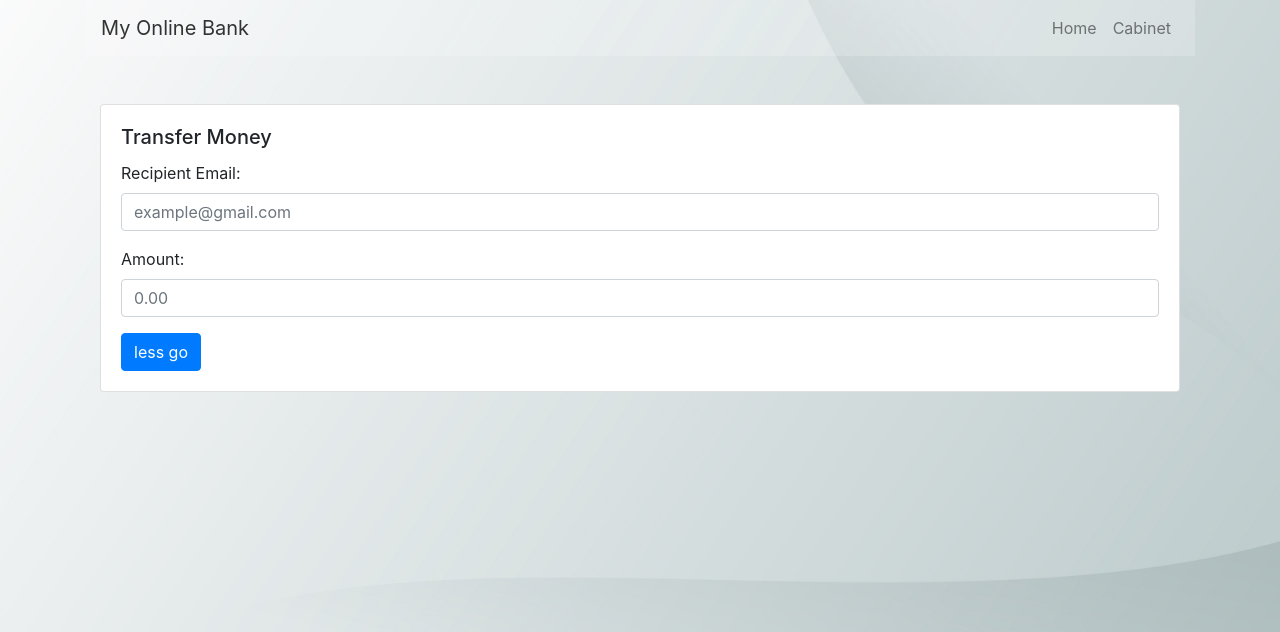
After one commit to BillShalker/PrimitiveBanking, a Django app: page /transfer/ in a window 1280 px wide. The commit adds this page. Shown: the top 632 px of the page. Run offline with Django 5.2, Linux system fonts and the light colour scheme; some libraries are stand-ins or nearby versions.

Commit message:
transfer added

```diff
--- a/banking/urls.py
+++ b/banking/urls.py
@@ -7,4 +7,6 @@ urlpatterns = [
     path('create_account/', views.create_account, name='create_account'),
     path('success_account/', views.success_account, name='success_account'),
     path('cabinet/', views.cabinet, name='cabinet'),
+    path('transfer/', views.transfer, name='transfer'),
+    path('success_transfer/', views.success_transfer, name='success_transfer'),
 ]
--- a/banking/views.py
+++ b/banking/views.py
@@ -1,7 +1,8 @@
 from django.shortcuts import render, redirect
 from django.contrib.auth import authenticate, login
 from django.contrib import messages
-from .forms import CreateAccountForm, LoginForm
+from .forms import CreateAccountForm, LoginForm, PaymentForm
+from django.db import transaction, connection
 from .models import Account, User
 
 
@@ -10,6 +11,8 @@ def home(request):
 
 
 def logining(request):
+    if request.user.is_authenticated:
+        return redirect('cabinet')
     if request.method == 'POST':
         form = LoginForm(request.POST)
         if form.is_valid():
@@ -35,14 +38,18 @@ def create_account(request):
                 messages.error(request, 'User with this email already exists.')
                 return render(request, 'banking/create_account.html', {'form': form})
             # Создаем пользователя
-            user = User.objects.create_user(username=form.cleaned_data['email'].lower(), email=form.cleaned_data['email'],
-                                            password=form.cleaned_data['password'])
+            else:
+                user = User.objects.create_user(username=form.cleaned_data['email'].lower(),
+                                                email=form.cleaned_data['email'],
+                                                password=form.cleaned_data['password'],
+                                                first_name=form.cleaned_data['first_name'],
+                                                last_name=form.cleaned_data['last_name'])
 
-            # Создаем запись в таблице Account
-            account = Account.objects.create(user=user)
+                # Создаем запись в таблице Account
+                account = Account.objects.create(user=user)
 
-            # Перенаправляем на страницу успеха
-            return redirect('success_account')
+                # Перенаправляем на страницу успеха
+                return redirect('success_account')
         else:
             messages.error(request, 'Invalid data.')
     return render(request, 'banking/create_account.html')
@@ -53,6 +60,8 @@ def success_account(request):
 
 
 def cabinet(request):
+    if not request.user.is_authenticated:
+        return redirect('login')
     # Получаем объект пользователя из запроса
     auth_user = request.user
 
@@ -64,3 +73,24 @@ def cabinet(request):
 
     # Передаем информацию об аккаунте в контекст шаблона
     return render(request, 'banking/cabinet.html', {'auth_user': auth_user, 'account': account})
+
+
+@transaction.atomic
+def transfer(request):
+    if request.method == 'POST':
+        form = PaymentForm(request.POST)
+        if form.is_valid():
+            recipient = form.cleaned_data['email']
+            amount = form.cleaned_data['amount']
+            if User.objects.filter(username=recipient).exists():
+                account = Account.objects.get(user__username=recipient)
+                account.balance += amount
+                account.save()
+                return redirect('success_transfer')
+            else:
+                messages.error(request, 'Account not found.')
+    return render(request, 'banking/transfer.html')
+
+
+def success_transfer(request):
+    return render(request, 'banking/success_transfer.html')
--- a/templates/banking/base.html
+++ b/templates/banking/base.html
@@ -40,7 +40,7 @@
                         <a class="nav-link" href="{% url 'home' %}">Home</a>
                     </li>
                     <li class="nav-item">
-                        <a class="nav-link" href="{% url 'login' %}">Cabinet</a>
+                        <a class="nav-link" href="{% url 'cabinet' %}">Cabinet</a>
                     </li>
                 </ul>
             </div>
--- a/templates/banking/cabinet.html
+++ b/templates/banking/cabinet.html
@@ -12,6 +12,11 @@
                 <p><strong>Email:</strong> {{ auth_user.email }}</p>
                 <p><strong>Balance:</strong> {{ account.balance }} $</p>
                 <!-- Другие данные вашего пользователя, если они есть -->
+
+                <!-- Кнопка для перевода денег -->
+                {% csrf_token %}
+                <a class="btn btn-primary btn-lg" href={% url "transfer" %} role="button">Transfer money</a>
+
             </div>
         </div>
     </div>
--- /dev/null
+++ b/templates/banking/transfer.html
@@ -0,0 +1,27 @@
+{% extends 'banking/base.html' %}
+
+{% block title %}Transfer Money{% endblock %}
+
+{% block content %}
+    <div class="container mt-5">
+        <div class="card">
+            <div class="card-body">
+                <h5 class="card-title">Transfer Money</h5>
+                <form method="post">
+                    {% csrf_token %}
+                    <div class="form-group">
+                        <label for="recipient_account">Recipient Email:</label>
+                        <input type="email" class="form-control" id="email" name="email" required
+                               placeholder="example@gmail.com">
+                    </div>
+                    <div class="form-group">
+                        <label for="amount">Amount:</label>
+                        <input type="number" class="form-control" id="amount" name="amount" min="0.01" step="0.01"
+                               required placeholder="0.00">
+                    </div>
+                        <button type="submit" class="btn btn-primary">less go</button>
+                </form>
+            </div>
+        </div>
+    </div>
+{% endblock %}
```
Also changed, not shown: banking/forms.py (+7 -8 lines), templates/banking/success_transfer.html (added, +12 -0 lines). Lines whose indentation alone changed are shown as unchanged.
